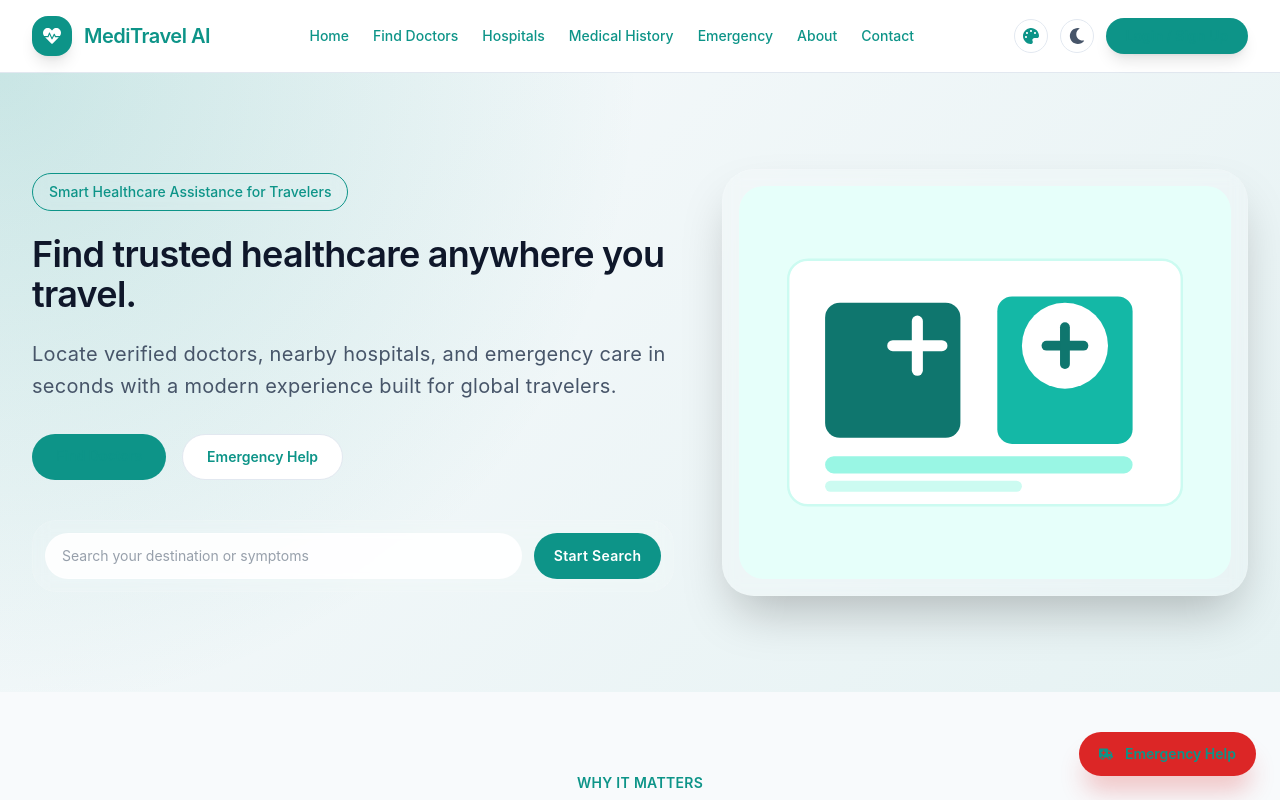
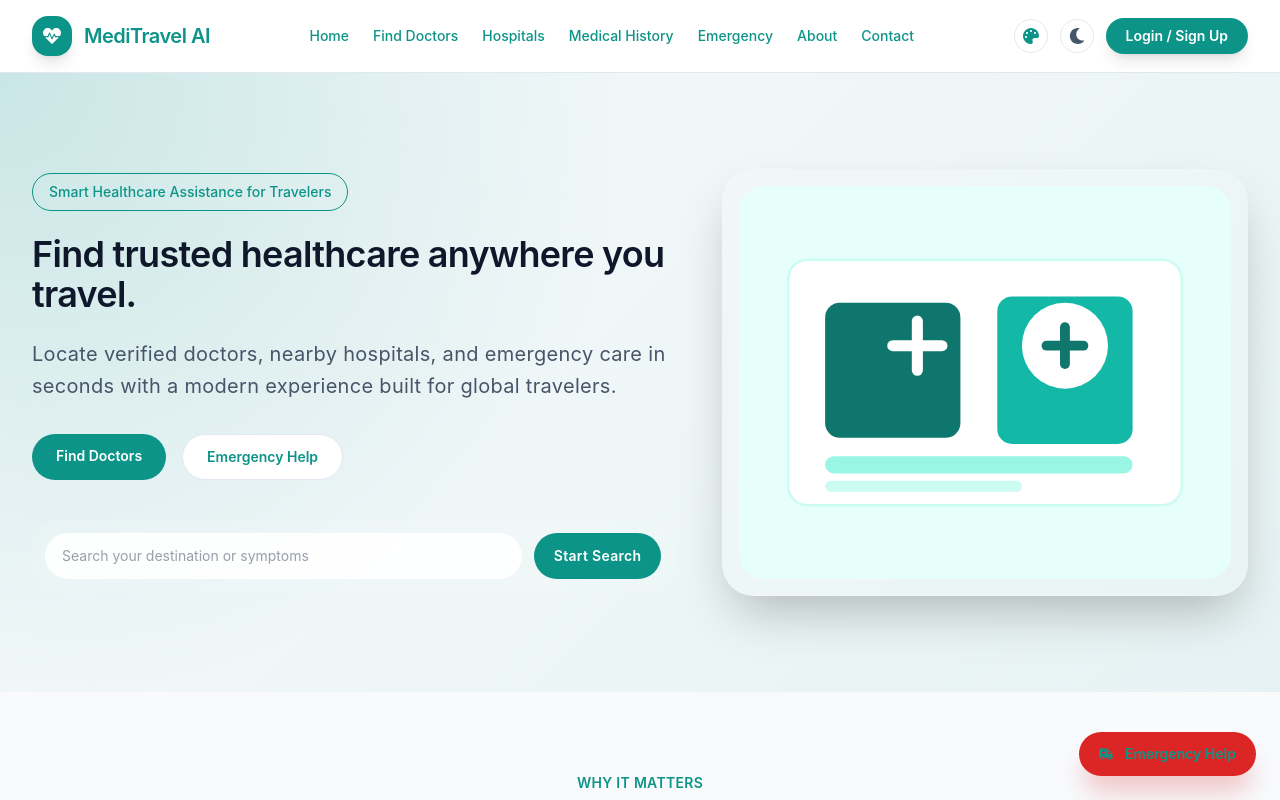
Before and after one commit to anujmn11-web/MediTravel, a React (Vite) app in the folder frontend/: page / in a window 1280 px wide. Shown: the top 800 px of the page. Built offline with nearby package versions, Linux system fonts and the light colour scheme; what @capacitor/core would draw is missing.

Commit message:
fix: ensure button text color is white

```diff
--- a/frontend/src/components/HeroSection.jsx
+++ b/frontend/src/components/HeroSection.jsx
@@ -17,7 +17,7 @@ function HeroSection() {
           <h1 className="mt-6 text-4xl font-semibold leading-tight sm:text-5xl lg:text-6xl" style={{ color: 'var(--color-text)' }}>Find trusted healthcare anywhere you travel.</h1>
           <p className="mt-6 max-w-2xl text-lg leading-8 sm:text-xl" style={{ color: 'var(--color-text-secondary)' }}>Locate verified doctors, nearby hospitals, and emergency care in seconds with a modern experience built for global travelers.</p>
           <div className="mt-8 flex flex-wrap gap-4">
-            <Link style={{ backgroundColor: 'var(--color-accent)' }} to="/doctors" className="rounded-full px-6 py-3 text-sm font-semibold text-white transition hover:opacity-90">Find Doctors</Link>
+            <Link style={{ backgroundColor: 'var(--color-accent)', color: '#ffffff', textDecoration: 'none' }} to="/doctors" className="rounded-full px-6 py-3 text-sm font-semibold transition hover:opacity-90">Find Doctors</Link>
             <Link style={{ borderColor: 'var(--color-border)', backgroundColor: 'var(--color-surface)', color: 'var(--color-accent)' }} to="/emergency" className="rounded-full border px-6 py-3 text-sm font-semibold transition hover:opacity-80">Emergency Help</Link>
           </div>
           <div className="mt-10"><SearchBar /></div>
--- a/frontend/src/components/Navbar.jsx
+++ b/frontend/src/components/Navbar.jsx
@@ -30,7 +30,7 @@ function Navbar({ currentUser, onLogout }) {
     }}>
       <div className="mx-auto flex max-w-7xl items-center justify-between px-4 py-4 sm:px-6 lg:px-8">
         <Link to="/" className="flex items-center gap-3 text-lg font-semibold transition-colors hover:opacity-80">
-          <span style={{ backgroundColor: 'var(--color-accent)' }} className="flex h-10 w-10 items-center justify-center rounded-2xl text-white shadow-lg transition">
+          <span style={{ backgroundColor: 'var(--color-accent)', color: '#ffffff' }} className="flex h-10 w-10 items-center justify-center rounded-2xl shadow-lg transition">
             <FaHeartbeat />
           </span>
           <span className="text-xl font-semibold tracking-tight">MediTravel AI</span>
@@ -100,10 +100,10 @@ function Navbar({ currentUser, onLogout }) {
           {currentUser ? (
             <>
               <Link to="/medical-history" className="rounded-full border border-[var(--color-border)] px-4 py-2 text-sm font-medium text-[var(--color-text-secondary)] transition hover:text-[var(--color-accent)] hover:border-[var(--color-accent)]">{firstName}</Link>
-              <button type="button" onClick={handleLogout} style={{ backgroundColor: 'var(--color-accent)' }} className="rounded-full px-4 py-2 text-sm font-semibold text-white shadow-lg transition hover:opacity-90">Logout</button>
+              <button type="button" onClick={handleLogout} style={{ backgroundColor: 'var(--color-accent)', color: '#ffffff' }} className="rounded-full px-4 py-2 text-sm font-semibold shadow-lg transition hover:opacity-90">Logout</button>
             </>
           ) : (
-            <Link to="/login" style={{ backgroundColor: 'var(--color-accent)' }} className="rounded-full px-5 py-2 text-sm font-semibold text-white shadow-lg transition hover:opacity-90">Login / Sign Up</Link>
+            <Link to="/login" style={{ backgroundColor: 'var(--color-accent)', color: '#ffffff', textDecoration: 'none' }} className="rounded-full px-5 py-2 text-sm font-semibold shadow-lg transition hover:opacity-90">Login / Sign Up</Link>
           )}
         </div>
 
@@ -131,9 +131,9 @@ function Navbar({ currentUser, onLogout }) {
               </button>
             </div>
             {currentUser ? (
-              <button type="button" onClick={handleLogout} style={{ backgroundColor: 'var(--color-accent)' }} className="rounded-full px-4 py-2 text-center text-sm font-semibold text-white">Logout</button>
+              <button type="button" onClick={handleLogout} style={{ backgroundColor: 'var(--color-accent)', color: '#ffffff' }} className="rounded-full px-4 py-2 text-center text-sm font-semibold">Logout</button>
             ) : (
-              <Link to="/login" onClick={() => setIsOpen(false)} style={{ backgroundColor: 'var(--color-accent)' }} className="rounded-full px-4 py-2 text-center text-sm font-semibold text-white">Login / Sign Up</Link>
+              <Link to="/login" onClick={() => setIsOpen(false)} style={{ backgroundColor: 'var(--color-accent)', color: '#ffffff', textDecoration: 'none' }} className="rounded-full px-4 py-2 text-center text-sm font-semibold">Login / Sign Up</Link>
             )}
           </div>
         </div>
```
